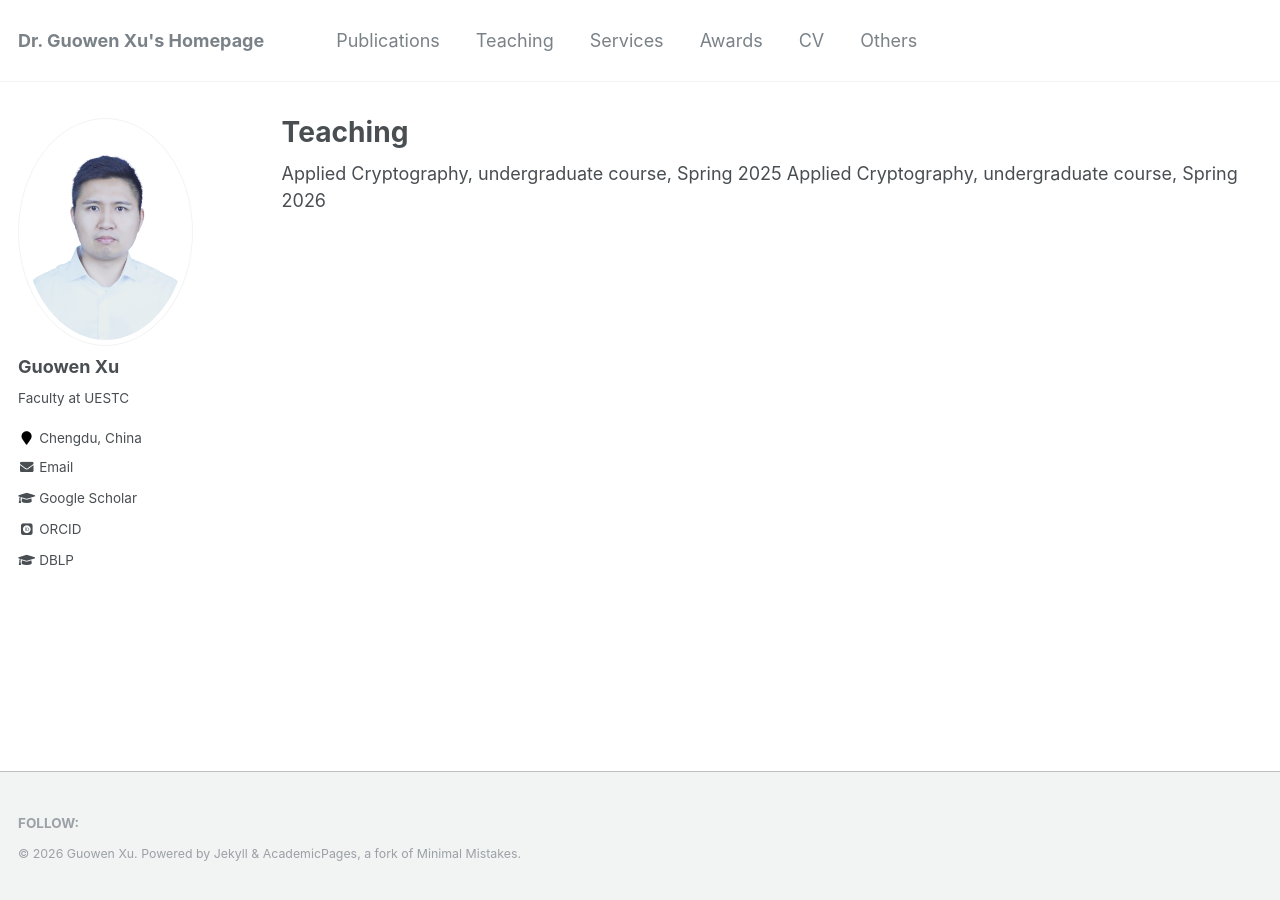
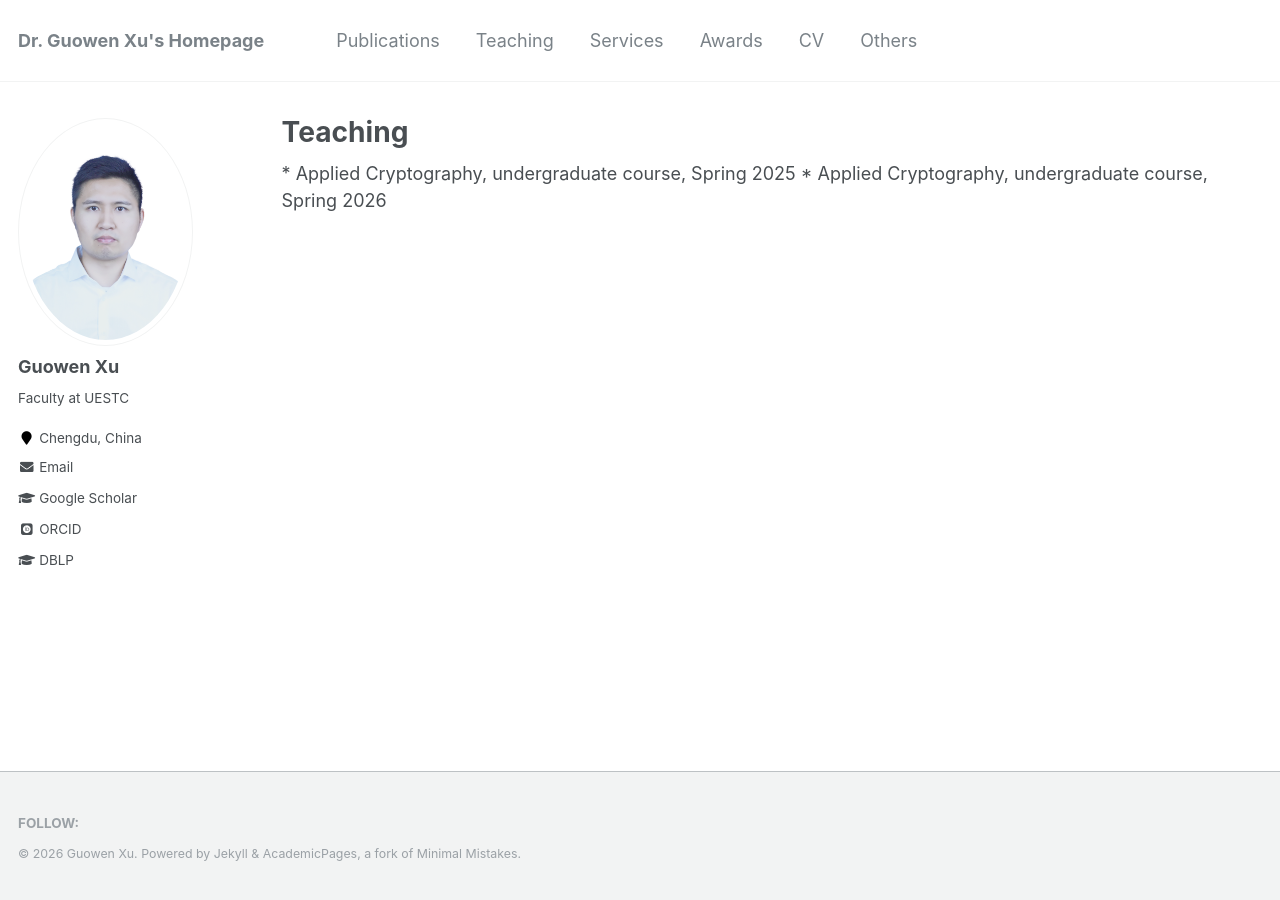
Before and after one commit to Guowen-xu/guowen-xu.github.io, a Jekyll site: the page built from _pages/teaching.html, in a window 1280 px wide. Built offline with Jekyll 4.4.1, drawn with Linux system fonts in a browser that asks for light colours; some web fonts are replaced.

```diff
--- a/_pages/teaching.html
+++ b/_pages/teaching.html
@@ -5,6 +5,6 @@ permalink: /teaching/
 author_profile: true
 ---
 
-Applied Cryptography, undergraduate course, Spring 2025
+* Applied Cryptography, undergraduate course, Spring 2025
 
-Applied Cryptography, undergraduate course, Spring 2026
+* Applied Cryptography, undergraduate course, Spring 2026
```
